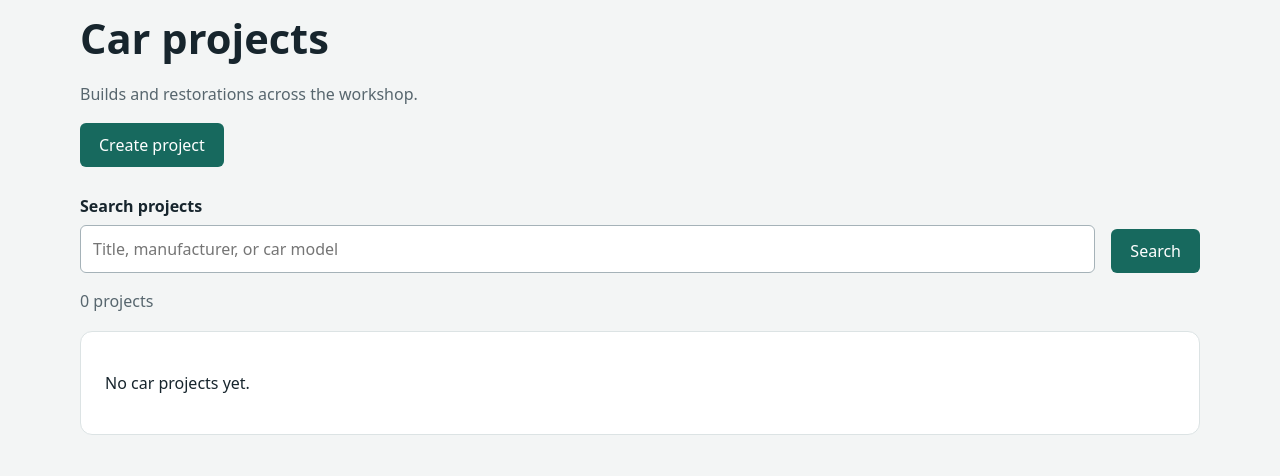
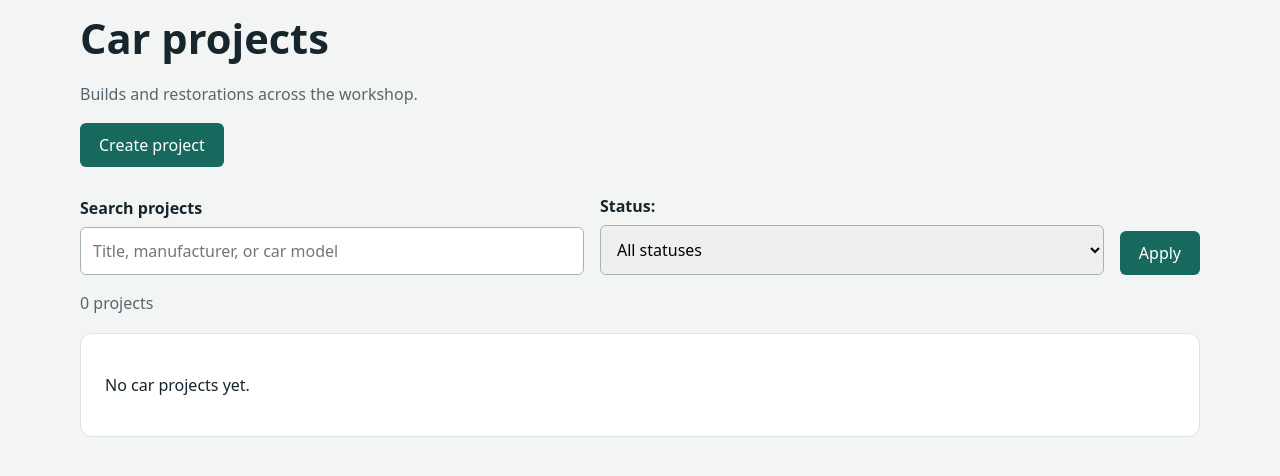
Before and after one commit to Maksym-Murtazin/garage-projects, a Django app: page /projects/ in a window 1280 px wide. Shown: the part 150-626 px from the top of the page. Run offline with Django 5.2, Linux system fonts and the light colour scheme; the visitor is signed in with stand-in values (Sample User, id 1); data that the repository does not hold is empty.

Commit message:
feat: Link dashboard cards to filtered lists

```diff
--- a/workshop/forms.py
+++ b/workshop/forms.py
@@ -31,10 +31,16 @@ class ProjectTeamForm(forms.ModelForm):
         widgets = {"members": forms.CheckboxSelectMultiple}
 
 
+class ProjectStatusForm(forms.Form):
+    status = forms.ChoiceField(
+        choices=[("", "All statuses"), *CarProject.Status.choices], required=False,
+    )
+
+
 class TaskFilterForm(forms.Form):
     q = forms.CharField(label="Search tasks", required=False)
     status = forms.ChoiceField(
-        choices=[("", "All statuses"), *Task.Status.choices], required=False,
+        choices=[("", "All statuses"), ("open", "Open tasks"), *Task.Status.choices], required=False,
     )
     priority = forms.ChoiceField(
         choices=[("", "All priorities"), *Task.Priority.choices], required=False,
--- a/workshop/static/workshop/css/styles.css
+++ b/workshop/static/workshop/css/styles.css
@@ -21,6 +21,9 @@ h2 { font-size: 1rem; margin: 0; }
 .muted { color: #57666e; line-height: 1.6; }
 .statistics { display: grid; grid-template-columns: repeat(4, minmax(0, 1fr)); gap: 18px; }
 .panel { background: #fff; border: 1px solid #dce3e4; border-radius: 12px; padding: 24px; }
+.statistic-link { color: inherit; text-decoration: none; }
+.statistic-link:hover { border-color: #17695e; background: #eef5f2; }
+.statistic-link:hover h2, .statistic-link:focus-visible h2 { text-decoration: underline; }
 .stat-value { font-size: 3rem; font-weight: 750; margin: 18px 0; color: #17695e; }
 .panel .muted { margin-bottom: 0; }
 .session-note { margin-top: 28px; font-size: .875rem; }
--- a/workshop/templates/workshop/carproject_list.html
+++ b/workshop/templates/workshop/carproject_list.html
@@ -14,8 +14,13 @@
       <label for="project-search">Search projects</label>
       <input id="project-search" type="search" name="q" value="{{ query }}" placeholder="Title, manufacturer, or car model">
     </div>
-    <button type="submit">Search</button>
-    {% if query %}<a href="{% url 'workshop:project-list' %}">Clear search</a>{% endif %}
+    <div>
+      {{ status_form.status.label_tag }}
+      {{ status_form.status }}
+      {{ status_form.status.errors }}
+    </div>
+    <button type="submit">Apply</button>
+    {% if query or status_form.status.value %}<a href="{% url 'workshop:project-list' %}">Reset</a>{% endif %}
   </form>
   <p class="muted">{{ paginator.count }} project{{ paginator.count|pluralize }}{% if query %} matching “{{ query }}”{% endif %}</p>
   {% if projects %}
@@ -48,8 +53,8 @@
     </div>
   {% else %}
     <div class="panel">
-      {% if query %}
-        <p>No projects match your search. Try another title, manufacturer, or model.</p>
+      {% if query or status_form.status.value %}
+        <p>No projects match the current filters. Try another search or reset the filters.</p>
       {% else %}
         <p>No car projects yet.</p>
       {% endif %}
--- a/workshop/views.py
+++ b/workshop/views.py
@@ -10,7 +10,7 @@ from django.views.generic import CreateView, DeleteView, DetailView, ListView, U
 from django.views.decorators.http import require_POST
 
 from .forms import (
-    CarProjectForm, ManufacturerForm, ProjectTeamForm,
+    CarProjectForm, ManufacturerForm, ProjectStatusForm, ProjectTeamForm,
     TaskCategoryForm, TaskFilterForm, TaskForm,
 )
 from .models import CarProject, Manufacturer, Task, TaskCategory
@@ -147,6 +147,11 @@ class CarProjectListView(LoginRequiredMixin, ListView):
             task_count=Count("tasks"),
             completed_task_count=Count("tasks", filter=Q(tasks__status=Task.Status.DONE)),
         ).order_by("title", "pk")
+        self.status_form = ProjectStatusForm(self.request.GET)
+        if not self.status_form.is_valid():
+            return queryset.none()
+        if self.status_form.cleaned_data["status"]:
+            queryset = queryset.filter(status=self.status_form.cleaned_data["status"])
         query = self.request.GET.get("q", "").strip()
         if query:
             queryset = queryset.filter(
@@ -159,6 +164,7 @@ class CarProjectListView(LoginRequiredMixin, ListView):
     def get_context_data(self, **kwargs):
         context = super().get_context_data(**kwargs)
         context["query"] = self.request.GET.get("q", "").strip()
+        context["status_form"] = self.status_form
         return context
 
 
@@ -252,7 +258,11 @@ class TaskListView(LoginRequiredMixin, ListView):
                 | Q(assignee__username__icontains=query)
                 | Q(assignee__employee_code__icontains=query)
             )
-        for field in ("status", "priority", "project"):
+        if filters["status"] == "open":
+            queryset = queryset.exclude(status=Task.Status.DONE)
+        elif filters["status"]:
+            queryset = queryset.filter(status=filters["status"])
+        for field in ("priority", "project"):
             if filters[field]:
                 queryset = queryset.filter(**{field: filters[field]})
         return queryset
```
Also changed, not shown: members/forms.py (+7 -0 lines), members/templates/members/member_list.html (+8 -3 lines), members/tests/test_views.py (+1 -1 lines), members/views.py (+8 -1 lines), workshop/templates/workshop/index.html (+8 -8 lines), workshop/tests/test_views.py (+51 -0 lines), README.md.
